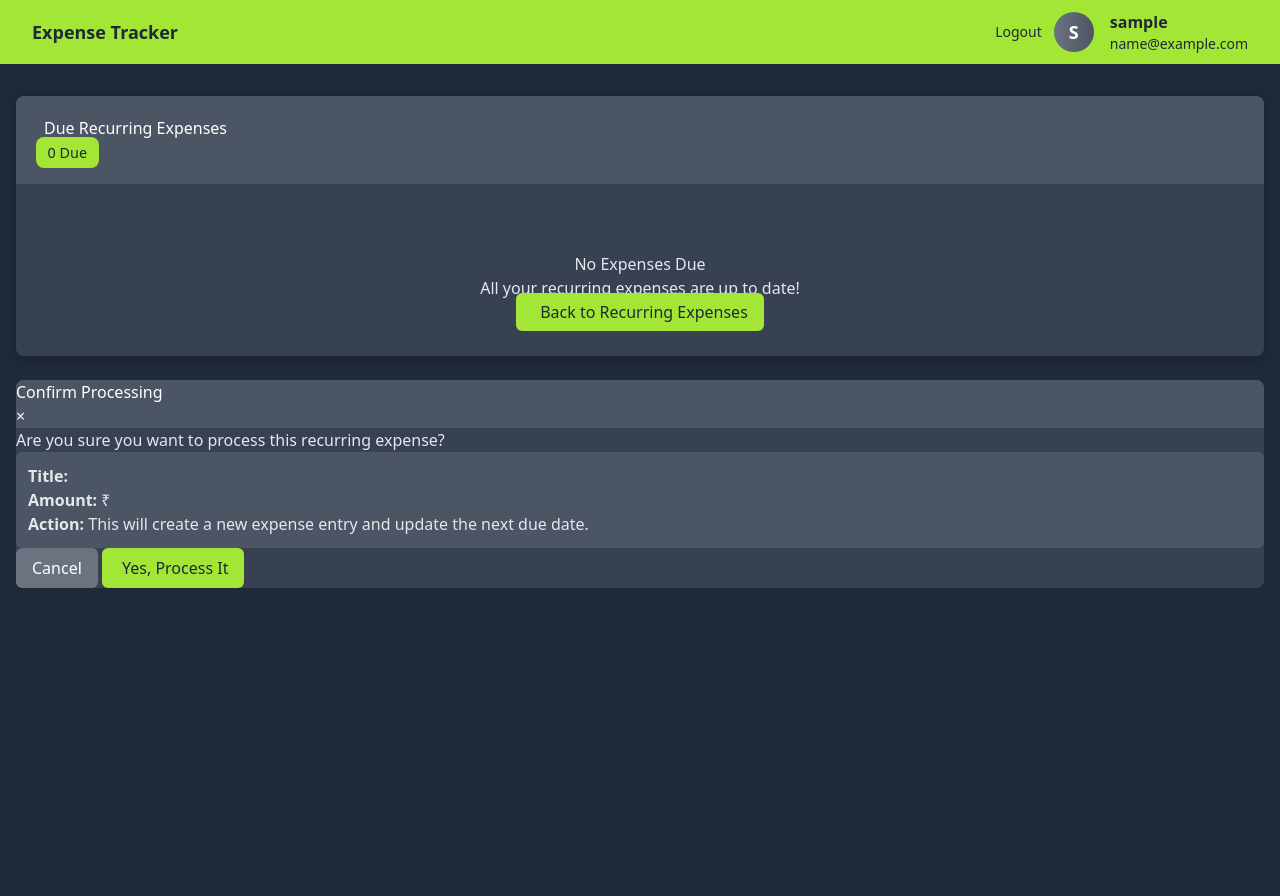
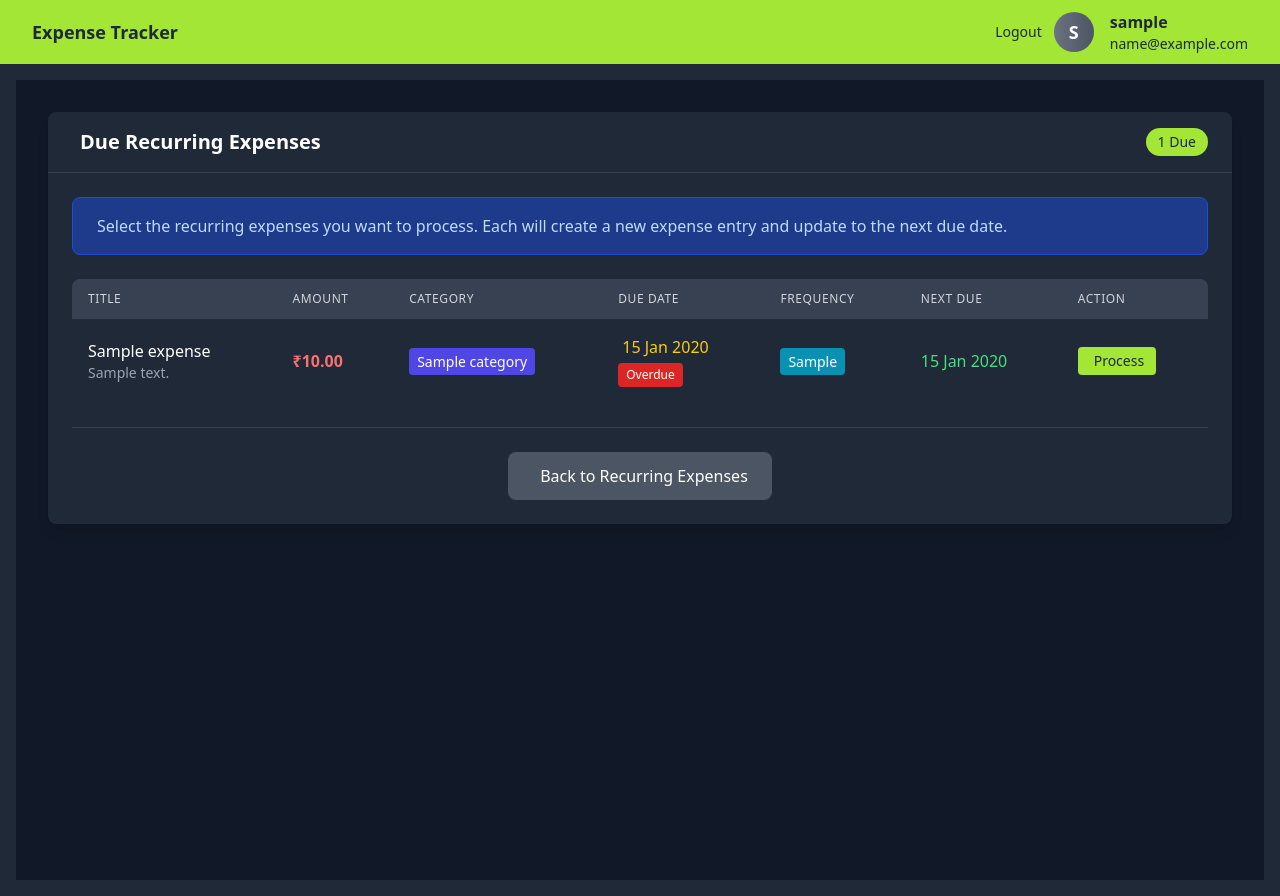
Before and after one commit to alensunny007/Expense-Tracker, a Flask app: page /process-due in a window 1280 px wide. Before the commit the page ends 588 px from the top, so only its background shows below. Run offline with Flask 3, Linux system fonts and the light colour scheme; a user stored in the database is signed in; tables that the repository leaves empty hold one stand-in row (values such as "Sample post"); some libraries are stand-ins or nearby versions.

Commit message:
Due Notification 1

```diff
--- a/app/main/routes.py
+++ b/app/main/routes.py
@@ -134,7 +134,6 @@ def process_due():
     try:
         due_expenses=RecurringExpense.query.filter(RecurringExpense.user_id==current_user.id,RecurringExpense.is_active==True,
                         RecurringExpense.next_due_date<=date.today()).all()
-        due_expenses=[exp for exp in due_expenses if exp.process_due]
         if not due_expenses:
             flash("No recurring expenses were due for processing.",category='info')
     except Exception as e:
--- a/app/models/expense.py
+++ b/app/models/expense.py
@@ -94,7 +94,9 @@ class RecurringExpense(db.Model):
         return expense
 
     def update_next_due_date(self):
+        self.last_processed_date=self.next_due_date
         self.next_due_date=self.calculate_next_due_date()
+        self.total_processed=(self.total_processed or 0)+1
 
     def is_due(self):
         return self.is_active and self.next_due_date<=date.today()
--- a/app/templates/main/process_due.html
+++ b/app/templates/main/process_due.html
@@ -3,268 +3,84 @@
 {% block title %}Process Due Recurring Expenses{% endblock %}
 
 {% block content %}
-<style>
-    /* Page background */
-    body {
-        background-color: #1F2937; /* gray-800 */
-        color: #e5e7eb; /* gray-200 for text contrast */
-    }
-
-    /* Card styling */
-    .card {
-        border: none;
-        border-radius: 8px;
-        background-color: #374151; /* gray-700 for card */
-        box-shadow: 0 2px 10px rgba(0, 0, 0, 0.2);
-    }
-
-    .card-header {
-        background-color: #4b5563; /* gray-600 */
-        color: #fff;
-        border-radius: 8px 8px 0 0;
-        padding: 1.25rem;
-    }
-
-    .card-header h4 {
-        font-weight: 500;
-    }
-
-    .badge-lg {
-        font-size: 0.9rem;
-        padding: 0.4em 0.8em;
-        border-radius: 0.5rem;
-        background-color: #A3E635; /* lime-400 */
-        color: #1F2937; /* gray-800 for contrast */
-        font-weight: 500;
-    }
-
-    /* Table styling */
-    .table {
-        background-color: #374151; /* gray-700 */
-        color: #e5e7eb; /* gray-200 */
-    }
-
-    .table th {
-        background-color: #4b5563; /* gray-600 */
-        color: #fff;
-        font-weight: 500;
-        text-transform: uppercase;
-        font-size: 0.85rem;
-        padding: 0.75rem;
-    }
-
-    .table td {
-        vertical-align: middle;
-        padding: 0.75rem;
-        border-bottom: 1px solid #4b5563; /* gray-600 */
-    }
-
-    .table tr:hover {
-        background-color: #4b5563; /* gray-600 */
-    }
-
-    .text-danger {
-        color: #f87171 !important; /* red-400 */
-    }
-
-    .text-warning {
-        color: #A3E635 !important; /* lime-400 for text highlights */
-    }
-
-    .badge-secondary, .badge-info {
-        font-size: 0.8rem;
-        padding: 0.3em 0.7em;
-        border-radius: 0.5rem;
-        background-color: #6b7280; /* gray-500 */
-        color: #fff;
-    }
-
-    /* Buttons */
-    .btn-primary, .btn-success, .btn-secondary {
-        border-radius: 6px;
-        padding: 0.5rem 1rem;
-        font-weight: 500;
-        transition: all 0.2s ease;
-    }
-
-    .btn-primary {
-        background-color: #A3E635; /* lime-400 */
-        border-color: #A3E635;
-        color: #1F2937; /* gray-800 */
-    }
-
-    .btn-primary:hover {
-        background-color: #84cc16; /* lime-500 */
-        border-color: #84cc16;
-    }
-
-    .btn-success {
-        background-color: #A3E635; /* lime-400 */
-        border-color: #A3E635;
-        color: #1F2937; /* gray-800 */
-    }
-
-    .btn-success:hover {
-        background-color: #84cc16; /* lime-500 */
-        border-color: #84cc16;
-    }
-
-    .btn-secondary {
-        background-color: #6b7280; /* gray-500 */
-        border-color: #6b7280;
-        color: #fff;
-    }
-
-    .btn-secondary:hover {
-        background-color: #4b5563; /* gray-600 */
-        border-color: #4b5563;
-    }
-
-    /* Alert styling */
-    .alert-info {
-        background-color: #4b5563; /* gray-600 */
-        border-color: #6b7280; /* gray-500 */
-        color: #e5e7eb; /* gray-200 */
-        border-radius: 6px;
-        padding: 0.75rem;
-    }
-
-    /* Modal styling */
-    .modal-content {
-        background-color: #374151; /* gray-700 */
-        border-radius: 8px;
-        border: none;
-    }
-
-    .modal-header {
-        background-color: #4b5563; /* gray-600 */
-        color: #fff;
-        border-radius: 8px 8px 0 0;
-    }
-
-    .modal-body {
-        color: #e5e7eb; /* gray-200 */
-    }
-
-    .modal-footer {
-        border-top: none;
-        background-color: #374151; /* gray-700 */
-        border-radius: 0 0 8px 8px;
-    }
-
-    /* No expenses message */
-    .no-expenses {
-        background-color: #374151; /* gray-700 */
-        border-radius: 8px;
-        padding: 2rem;
-        margin: 1.5rem 0;
-    }
-
-    .no-expenses i {
-        color: #A3E635; /* lime-400 */
-    }
-
-    /* Checkbox styling */
-    .form-check-input {
-        width: 1.1rem;
-        height: 1.1rem;
-        cursor: pointer;
-    }
-
-    /* Responsive adjustments */
-    @media (max-width: 768px) {
-        .card-header {
-            flex-direction: column;
-            align-items: flex-start;
-            gap: 0.5rem;
-        }
-
-        .btn-lg {
-            padding: 0.4rem 0.8rem;
-            font-size: 0.9rem;
-        }
-    }
-</style>
-
-<div class="container mt-4">
-    <div class="row">
-        <div class="col-md-12">
-            <div class="card">
-                <div class="card-header d-flex justify-content-between align-items-center">
-                    <h4 class="mb-0">
-                        <i class="fas fa-clock text-warning mr-2"></i>
+<div class="min-h-screen bg-gray-900 py-8">
+    <div class="max-w-7xl mx-auto px-4 sm:px-6 lg:px-8">
+        <!-- Header Card -->
+        <div class="bg-gray-800 rounded-lg shadow-lg mb-6">
+            <div class="px-6 py-4 border-b border-gray-700 flex justify-between items-center">
+                <h1 class="text-xl font-semibold text-white flex items-center">
+                    <i class="fas fa-clock text-yellow-400 mr-2"></i>
                     Due Recurring Expenses
-                    </h4>
-                    <span class="badge badge-lg">{{ due_expenses|length }} Due</span>
+                </h1>
+                <span class="bg-lime-400 text-gray-800 px-3 py-1 rounded-full text-sm font-medium">
+                    {{ due_expenses|length }} Due
+                </span>
             </div>
 
-                <div class="card-body">
+            <div class="p-6">
                 {% if due_expenses %}
-                        <div class="alert alert-info">
-                            <i class="fas fa-info-circle mr-2"></i>
+                    <!-- Info Alert -->
+                    <div class="bg-blue-900 border border-blue-700 rounded-lg p-4 mb-6">
+                        <div class="flex items-center">
+                            <i class="fas fa-info-circle text-blue-400 mr-2"></i>
+                            <p class="text-blue-200">
                                 Select the recurring expenses you want to process. Each will create a new expense entry and update to the next due date.
+                            </p>
+                        </div>
                     </div>
 
                     <form action="{{ url_for('main.process_selected') }}" method="POST" id="processForm">
-                            <div class="table-responsive">
-                                <table class="table table-hover">
-                                    <thead class="thead-light">
+                        <!-- Table -->
+                        <div class="overflow-x-auto">
+                            <table class="w-full bg-gray-800 rounded-lg overflow-hidden">
+                                <thead class="bg-gray-700">
                                     <tr>
-                                            <th width="50">
-                                                <input type="checkbox" id="selectAll" class="form-check-input">
-                                            </th>
-                                            <th>Title</th>
-                                            <th>Amount</th>
-                                            <th>Category</th>
-                                            <th>Due Date</th>
-                                            <th>Frequency</th>
-                                            <th>Next Due After Processing</th>
-                                            <th>Actions</th>
+                                        <th class="px-4 py-3 text-left text-xs font-medium text-gray-300 uppercase tracking-wider">Title</th>
+                                        <th class="px-4 py-3 text-left text-xs font-medium text-gray-300 uppercase tracking-wider">Amount</th>
+                                        <th class="px-4 py-3 text-left text-xs font-medium text-gray-300 uppercase tracking-wider">Category</th>
+                                        <th class="px-4 py-3 text-left text-xs font-medium text-gray-300 uppercase tracking-wider">Due Date</th>
+                                        <th class="px-4 py-3 text-left text-xs font-medium text-gray-300 uppercase tracking-wider">Frequency</th>
+                                        <th class="px-4 py-3 text-left text-xs font-medium text-gray-300 uppercase tracking-wider">Next Due</th>
+                                        <th class="px-4 py-3 text-left text-xs font-medium text-gray-300 uppercase tracking-wider">Action</th>
                                     </tr>
                                 </thead>
-                                    <tbody>
+                                <tbody class="divide-y divide-gray-700">
                                     {% for expense in due_expenses %}
-                                        <tr>
-                                            <td>
-                                                <input type="checkbox" name="selected_expenses"
-                                                       value="{{ expense.id }}" class="form-check-input expense-checkbox">
-                                            </td>
-                                            <td>
-                                                <strong>{{ expense.title }}</strong>
+                                    <tr class="hover:bg-gray-700 transition-colors duration-200">
+                                        <td class="px-4 py-4">
+                                            <div class="text-white font-medium">{{ expense.title }}</div>
                                             {% if expense.description %}
-                                                    <br><small class="text-muted">{{ expense.description }}</small>
+                                                <div class="text-gray-400 text-sm">{{ expense.description }}</div>
                                             {% endif %}
                                         </td>
-                                            <td>
-                                                <span class="text-danger font-weight-bold">₹{{ "%.2f"|format(expense.amount) }}</span>
+                                        <td class="px-4 py-4">
+                                            <span class="text-red-400 font-semibold">₹{{ "%.2f"|format(expense.amount) }}</span>
                                         </td>
-                                            <td>
-                                                <span class="badge badge-secondary">{{ expense.category.name }}</span>
+                                        <td class="px-4 py-4">
+                                            <span class="bg-indigo-600 text-white px-2 py-1 rounded text-sm">{{ expense.category.name }}</span>
                                         </td>
-                                            <td>
-                                                <span class="text-warning">
+                                        <td class="px-4 py-4">
+                                            <div class="text-yellow-400 flex items-center">
                                                 <i class="fas fa-calendar-alt mr-1"></i>
                                                 {{ expense.next_due_date.strftime('%d %b %Y') }}
-                                                </span>
+                                            </div>
                                             {% if expense.next_due_date < today %}
-                                                    <br><small class="text-danger">Overdue</small>
+                                                <span class="bg-red-600 text-white px-2 py-1 rounded text-xs mt-1 inline-block">Overdue</span>
                                             {% elif expense.next_due_date == today %}
-                                                    <br><small class="text-warning">Due Today</small>
+                                                <span class="bg-yellow-600 text-white px-2 py-1 rounded text-xs mt-1 inline-block">Due Today</span>
                                             {% endif %}
                                         </td>
-                                            <td>
-                                                <span class="badge badge-info text-capitalize">{{ expense.frequency }}</span>
+                                        <td class="px-4 py-4">
+                                            <span class="bg-cyan-600 text-white px-2 py-1 rounded text-sm capitalize">{{ expense.frequency }}</span>
                                         </td>
-                                            <td>
-                                                <span class="text-muted">
-                                                    {{ expense.calculate_next_due_date().strftime('%d %b %Y') }}
-                                                </span>
+                                        <td class="px-4 py-4">
+                                            <span class="text-green-400">{{ expense.calculate_next_due_date().strftime('%d %b %Y') }}</span>
                                         </td>
-                                            <td>
-                                                <button type="button" class="btn btn-sm btn-success process-individual"
-                                                        data-id="{{ expense.id }}" data-title="{{ expense.title }}"
-                                                        data-amount="{{ expense.amount }}">
-                                                    <i class="fas fa-check mr-1"></i> Process Now
+                                        <td class="px-4 py-4">
+                                            <button type="button"
+                                                    class="bg-lime-400 hover:bg-lime-500 text-gray-800 px-3 py-1 rounded text-sm transition-colors duration-200 process-individual"
+                                                    data-id="{{ expense.id }}" data-title="{{ expense.title }}" data-amount="{{ expense.amount }}">
+                                                <i class="fas fa-check mr-1"></i>Process
                                             </button>
                                         </td>
                                     </tr>
@@ -273,24 +89,24 @@
                             </table>
                         </div>
 
-                            <div class="mt-3">
-                                <button type="submit" class="btn btn-primary btn-lg" id="processSelectedBtn" disabled>
-                                    <i class="fas fa-play-circle mr-2"></i> Process Selected (<span id="selectedCount">0</span>)
-                                </button>
-
-                                <a href="{{ url_for('main.recurring_expenses') }}" class="btn btn-secondary btn-lg ml-2">
-                                    <i class="fas fa-arrow-left mr-2"></i> Back to Recurring Expenses
+                        <!-- Action Buttons -->
+                        <div class="flex justify-center mt-6 pt-6 border-t border-gray-700">
+                            <a href="{{ url_for('main.recurring_expenses') }}"
+                               class="bg-gray-600 hover:bg-gray-700 text-white px-6 py-3 rounded-lg font-medium transition-colors duration-200">
+                                <i class="fas fa-arrow-left mr-2"></i>Back to Recurring Expenses
                             </a>
                         </div>
                     </form>
 
                 {% else %}
-                        <div class="no-expenses text-center py-5">
-                            <i class="fas fa-check-circle" style="font-size: 4rem;"></i>
-                            <h4 class="mt-3">No Expenses Due</h4>
-                            <p class="text-muted">All your recurring expenses are up to date!</p>
-                            <a href="{{ url_for('main.recurring_expenses') }}" class="btn btn-primary">
-                                <i class="fas fa-arrow-left mr-2"></i> Back to Recurring Expenses
+                    <!-- No Expenses -->
+                    <div class="text-center py-12">
+                        <i class="fas fa-check-circle text-6xl text-green-400 mb-4"></i>
+                        <h3 class="text-2xl font-semibold text-white mb-2">No Expenses Due</h3>
+                        <p class="text-gray-400 mb-6">All your recurring expenses are up to date!</p>
+                        <a href="{{ url_for('main.recurring_expenses') }}"
+                           class="bg-green-600 hover:bg-green-700 text-white px-6 py-3 rounded-lg font-medium transition-colors duration-200">
+                            <i class="fas fa-arrow-left mr-2"></i>Back to Recurring Expenses
                         </a>
                     </div>
                 {% endif %}
@@ -298,77 +114,42 @@
         </div>
     </div>
 </div>
+
+<!-- Confirmation Modal -->
+<div class="fixed inset-0 bg-black bg-opacity-50 hidden items-center justify-center z-50" id="confirmProcessModal">
+    <div class="bg-gray-800 rounded-lg shadow-xl w-full max-w-md mx-4">
+        <div class="px-6 py-4 border-b border-gray-700">
+            <h3 class="text-lg font-semibold text-white flex items-center">
+                <i class="fas fa-exclamation-triangle text-yellow-400 mr-2"></i>
+                Confirm Processing
+            </h3>
         </div>
-
-<!-- Confirmation Modal for Individual Processing -->
-<div class="modal fade" id="confirmProcessModal" tabindex="-1">
-    <div class="modal-dialog">
-        <div class="modal-content">
-            <div class="modal-header">
-                <h5 class="modal-title">Confirm Processing</h5>
-                <button type="button" class="close" data-dismiss="modal">
-                    <span>&times;</span>
-                </button>
-            </div>
-            <div class="modal-body">
-                <p>Are you sure you want to process this recurring expense?</p>
-                <div class="alert alert-info">
-                    <strong>Title:</strong> <span id="modalTitle"></span><br>
-                    <strong>Amount:</strong> ₹<span id="modalAmount"></span><br>
-                    <strong>Action:</strong> This will create a new expense entry and update the next due date.
+        <div class="p-6">
+            <p class="text-gray-300 mb-4">Are you sure you want to process this recurring expense?</p>
+            <div class="bg-blue-900 border border-blue-700 rounded-lg p-4">
+                <div class="text-blue-200">
+                    <div><strong>Title:</strong> <span id="modalTitle"></span></div>
+                    <div><strong>Amount:</strong> ₹<span id="modalAmount"></span></div>
+                    <div><strong>Action:</strong> This will create a new expense entry and update the next due date.</div>
                 </div>
             </div>
-            <div class="modal-footer">
-                <button type="button" class="btn btn-secondary" data-dismiss="modal">Cancel</button>
-                <form method="POST" id="individualProcessForm" style="display: inline;">
-                    <button type="submit" class="btn btn-success">
-                        <i class="fas fa-check mr-1"></i> Yes, Process It
+        </div>
+        <div class="px-6 py-4 border-t border-gray-700 flex justify-end space-x-3">
+            <button type="button" class="bg-gray-600 hover:bg-gray-700 text-white px-4 py-2 rounded transition-colors duration-200" onclick="closeModal()">
+                <i class="fas fa-times mr-1"></i>Cancel
+            </button>
+            <form method="POST" id="individualProcessForm" class="inline">
+                <button type="submit" class="bg-lime-400 hover:bg-lime-500 text-gray-800 px-4 py-2 rounded transition-colors duration-200">
+                    <i class="fas fa-check mr-1"></i>Yes, Process It
                 </button>
             </form>
-            </div>
         </div>
     </div>
 </div>
 
 <script>
 document.addEventListener('DOMContentLoaded', function() {
-    const selectAllCheckbox = document.getElementById('selectAll');
-    const expenseCheckboxes = document.querySelectorAll('.expense-checkbox');
-    const processSelectedBtn = document.getElementById('processSelectedBtn');
-    const selectedCountSpan = document.getElementById('selectedCount');
-    const processForm = document.getElementById('processForm');
-
-    // Select/Deselect All functionality
-    selectAllCheckbox.addEventListener('change', function() {
-        expenseCheckboxes.forEach(checkbox => {
-            checkbox.checked = this.checked;
-        });
-        updateSelectedCount();
-    });
-
-    // Update count when individual checkboxes change
-    expenseCheckboxes.forEach(checkbox => {
-        checkbox.addEventListener('change', updateSelectedCount);
-    });
-
-    function updateSelectedCount() {
-        const selectedCount = document.querySelectorAll('.expense-checkbox:checked').length;
-        selectedCountSpan.textContent = selectedCount;
-        processSelectedBtn.disabled = selectedCount === 0;
-
-        // Update "Select All" checkbox state
-        const totalCheckboxes = expenseCheckboxes.length;
-        selectAllCheckbox.indeterminate = selectedCount > 0 && selectedCount < totalCheckboxes;
-        selectAllCheckbox.checked = selectedCount === totalCheckboxes;
-    }
-
-    // Confirmation for bulk processing
-    processForm.addEventListener('submit', function(e) {
-        const selectedCount = document.querySelectorAll('.expense-checkbox:checked').length;
-        if (!confirm(`Are you sure you want to process ${selectedCount} recurring expense(s)? This will create new expense entries and update their next due dates.`)) {
-            e.preventDefault();
-        }
-    });
+    const modal = document.getElementById('confirmProcessModal');
 
     // Individual processing confirmation
     document.querySelectorAll('.process-individual').forEach(button => {
@@ -379,11 +160,25 @@ document.addEventListener('DOMContentLoaded', function() {
 
             document.getElementById('modalTitle').textContent = title;
             document.getElementById('modalAmount').textContent = parseFloat(amount).toFixed(2);
-            const baseUrl="{{url_for('main.process_individual',expense_id=0)}}";
-            document.getElementById('individualProcessForm').action = baseUrl + expenseId;
+            const baseUrl = "{{ url_for('main.process_individual', expense_id=0) }}";
+            document.getElementById('individualProcessForm').action = baseUrl.replace('0', expenseId);
 
-            $('#confirmProcessModal').modal('show');
+            modal.classList.remove('hidden');
+            modal.classList.add('flex');
         });
+    });
+
+    // Close modal function
+    window.closeModal = function() {
+        modal.classList.add('hidden');
+        modal.classList.remove('flex');
+    };
+
+    // Close modal when clicking outside
+    modal.addEventListener('click', function(e) {
+        if (e.target === modal) {
+            closeModal();
+        }
     });
 });
 </script>
```
Also changed, not shown: app/services/gmail_service.py (added, +13 -0 lines), requirements.txt (+22 -0 lines), 1 other file. Lines whose indentation alone changed are shown as unchanged.
